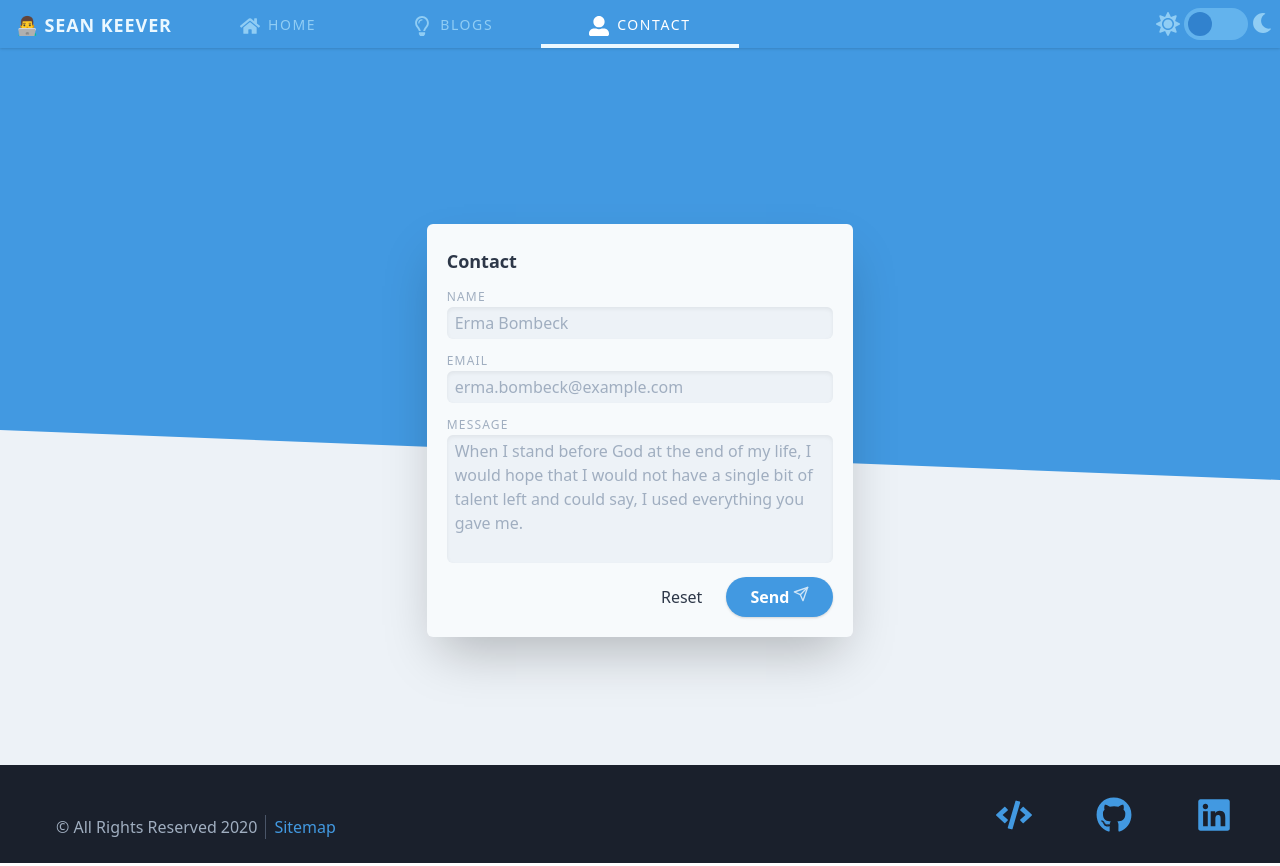
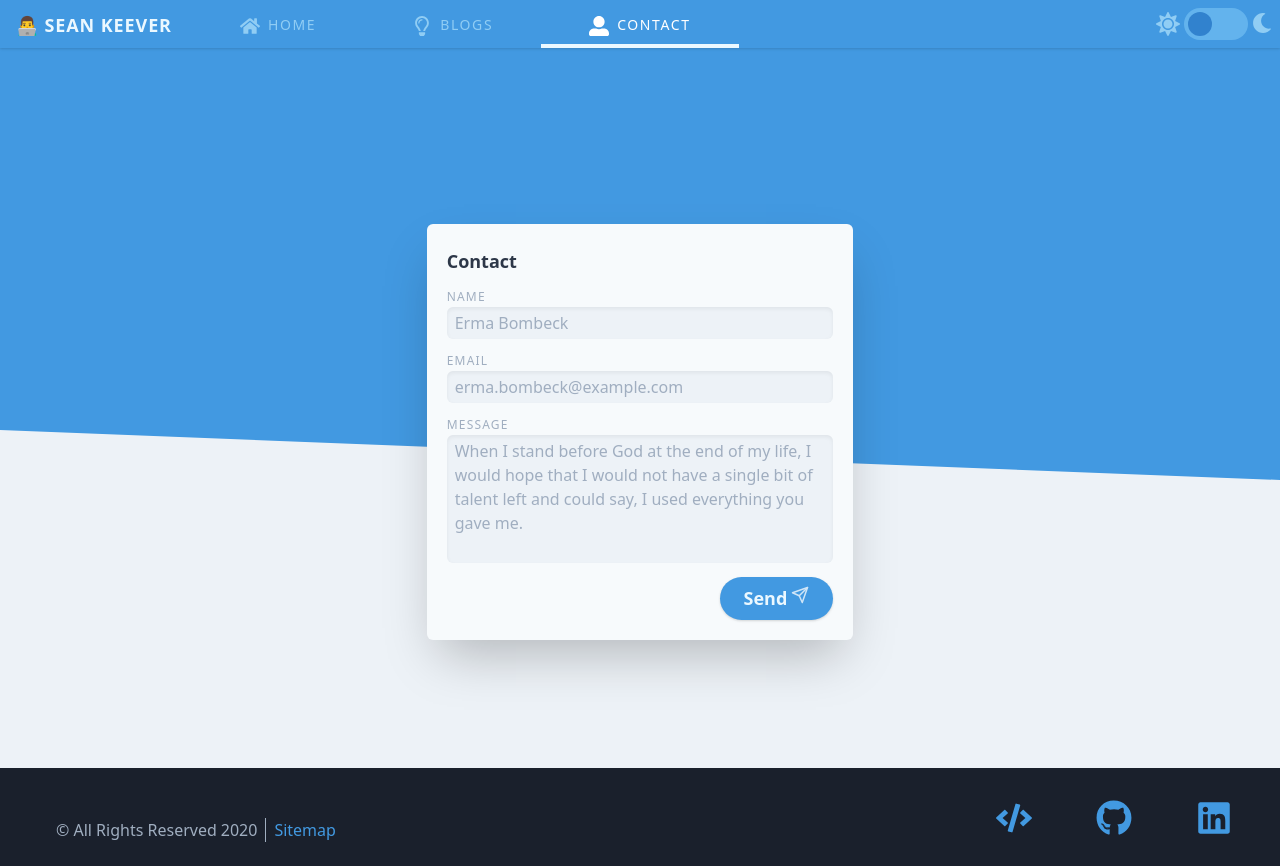
Before and after one commit to swkeever/skies.dev, a Gatsby site: page /contact in a window 1280 px wide. Built offline with nearby package versions, Linux system fonts and the light colour scheme; Gatsby itself is replaced by a stand-in of ours.

Commit message:
factors out button component, changes call to action on blog, makes brand clickable

```diff
--- a/package.json
+++ b/package.json
@@ -77,7 +77,8 @@
   },
   "husky": {
     "hooks": {
-      "pre-commit": "lint-staged"
+      "pre-commit": "lint-staged",
+      "pre-push": "npm test"
     }
   },
   "lint-staged": {
--- a/src/components/Button.tsx
+++ b/src/components/Button.tsx
@@ -1,31 +1,69 @@
-import React from 'react';
+/* eslint-disable react/jsx-props-no-spreading */
+import React, { ReactNode } from 'react';
 import { Link } from 'gatsby';
-import routes from '../utils/routes';
+import { toTitleCase } from '../utils/strings';
 
-export default function Button() {
-  return (
-    <Link
-      to={routes.contact}
-      className={`
+export default function Button({
+  tag,
+  to = '',
+  color,
+  className = '',
+  children,
+  props,
+}: {
+  tag: 'button' | 'a' | 'Link';
+  to?: string;
+  className?: string;
+  color: 'primary' | 'light';
+  children: ReactNode;
+  props?: Object;
+}) {
+  const capitalizedColor = toTitleCase(color);
+
+  const styles = `
     inline-block
-        bg-light
-        text-onLight
-        hover:text-onLight
+    bg-${color}
+    text-on${capitalizedColor}
+    hover:text-on${capitalizedColor}
     rounded-full
     focus:outline-none
     px-4
     py-2
-        mt-4
-        mb-8
-        lg:mt-6
     font-bold
     lg:px-6
     lg:text-lg
     shadow
     active:shadow-none
-      `}
+    ${className}
+  `;
+
+  switch (tag) {
+    case 'button':
+      return (
+        // eslint-disable-next-line react/button-has-type
+        <button className={styles} {...props}>
+          {children}
+        </button>
+      );
+    case 'a':
+      return (
+        <a
+          href={to}
+          rel="noopener noreferrer"
+          target="_blank"
+          className={styles}
+          {...props}
         >
-      Contact me
+          {children}
+        </a>
+      );
+    case 'Link':
+      return (
+        <Link to={to} className={styles} {...props}>
+          {children}
         </Link>
       );
+    default:
+      throw new Error('unknown button type');
   }
+}
--- a/src/components/layout/Footer.tsx
+++ b/src/components/layout/Footer.tsx
@@ -80,7 +80,7 @@ export default function Footer() {
           list-none
           flex
           divide-x
-          divide-onNeutralBgSoft
+          divide-neutral
         `}
         >
           <li className={styles.adminLi}>
--- a/src/components/layout/header/Brand.tsx
+++ b/src/components/layout/header/Brand.tsx
@@ -1,8 +1,11 @@
 import React from 'react';
+import { Link } from '@reach/router';
+import routes from '../../../utils/routes';
 
 export default function Brand() {
   return (
-    <div
+    <Link
+      to={routes.home}
       className={`
           z-50
           hidden
@@ -26,6 +29,6 @@ export default function Brand() {
       </span>
       {' '}
       Sean Keever
-    </div>
+    </Link>
   );
 }
--- a/src/components/pages/blog/CallToAction.tsx
+++ b/src/components/pages/blog/CallToAction.tsx
@@ -2,6 +2,7 @@ import React from 'react';
 import { FaEdit } from 'react-icons/fa';
 import Container from './Container';
 import ShareCallToAction from './ShareCallToAction';
+import Button from '../../Button';
 
 export default function CallToAction({ editUrl }: { editUrl: string }) {
   return (
@@ -25,35 +26,14 @@ export default function CallToAction({ editUrl }: { editUrl: string }) {
             lg:text-3xl
           `}
         >
-          Thanks for reading!
-          <span
-            role="img"
-            aria-label="Cool"
-            className={`
-            ml-2
-          `}
-          >
-            😎
-          </span>
+          Can this document be improved?
         </h2>
-        <a
-          rel="noopener noreferrer"
-          target="_blank"
-          href={editUrl}
+        <Button
+          tag="a"
+          to={editUrl}
+          color="primary"
           className={`
             mt-8
-            inline-block
-            bg-primary
-            text-light
-            hover:text-light
-            hover:underline
-            shadow
-            cursor-pointer
-            active:shadow-none
-            font-bold
-            rounded-full
-            px-4
-            py-1
           `}
         >
           Edit on GitHub
@@ -65,7 +45,7 @@ export default function CallToAction({ editUrl }: { editUrl: string }) {
               text-onPrimarySoft
             `}
           />
-        </a>
+        </Button>
         <ShareCallToAction />
       </Container>
     </div>
--- a/src/components/pages/contact/form/buttons/Reset.tsx
+++ /dev/null
@@ -1,33 +0,0 @@
-import React from 'react';
-
-export default function Reset({
-  setName,
-  setEmail,
-  setMessage,
-}: {
-  setName: Function;
-  setEmail: Function;
-  setMessage: Function;
-}) {
-  return (
-    <button
-      type="button"
-      className={`
-                px-4
-                hover:pt-0
-                mr-2
-                text-onNeutral
-                hover:border-b
-                hover:border-neutral
-                focus:outline-none
-          `}
-      onClick={() => {
-        setName('');
-        setEmail('');
-        setMessage('');
-      }}
-    >
-      Reset
-    </button>
-  );
-}
--- a/src/components/pages/contact/form/buttons/Send.tsx
+++ /dev/null
@@ -1,34 +0,0 @@
-import React from 'react';
-import { FiSend } from 'react-icons/fi';
-
-export default function Send() {
-  return (
-    <button
-      type="submit"
-      className={`
-        bg-primary
-        rounded-full
-        px-6
-        py-2
-        text-light
-        font-bold
-        shadow
-        active:shadow-none
-        focus:outline-none
-      `}
-    >
-      Send
-      <span
-        className={`
-          inline-block
-          ml-1
-          align-text-top
-          text-light
-          opacity-75
-        `}
-      >
-        <FiSend />
-      </span>
-    </button>
-  );
-}
--- a/src/components/pages/contact/form/buttons/index.tsx
+++ /dev/null
@@ -1,25 +0,0 @@
-import React from 'react';
-import Reset from './Reset';
-import Send from './Send';
-
-export default function Buttons({
-  setMessage,
-  setEmail,
-  setName,
-}: {
-  setMessage: Function;
-  setEmail: Function;
-  setName: Function;
-}) {
-  return (
-    <div
-      className={`
-        flex
-        justify-end
-      `}
-    >
-      <Reset setMessage={setMessage} setName={setName} setEmail={setEmail} />
-      <Send />
-    </div>
-  );
-}
--- a/src/components/pages/contact/form/index.tsx
+++ b/src/components/pages/contact/form/index.tsx
@@ -1,9 +1,10 @@
 import React, { useState, useEffect } from 'react';
+import { FiSend } from 'react-icons/fi';
 import { Input, TextArea } from './Field';
 import Gotcha from './Gotcha';
-import Buttons from './buttons';
 import randomQuote from '../../../../utils/quotes';
 import { toHandle } from '../../../../utils/strings';
+import Button from '../../../Button';
 
 export default function Form() {
   const [name, setName] = useState('');
@@ -30,6 +31,7 @@ export default function Form() {
       action="https://formspree.io/maypervg"
       className={`
         w-auto
+        clearfix
       `}
     >
       <Gotcha />
@@ -59,7 +61,25 @@ export default function Form() {
         name="message"
         id="message"
       />
-      <Buttons setName={setName} setEmail={setEmail} setMessage={setMessage} />
+      <Button
+        tag="button"
+        color="primary"
+        className="float-right"
+        type="submit"
+      >
+        Send
+        <span
+          className={`
+          inline-block
+          ml-1
+          align-text-top
+          text-light
+          opacity-75
+        `}
+        >
+          <FiSend />
+        </span>
+      </Button>
     </form>
   );
 }
--- a/src/pages/index.tsx
+++ b/src/pages/index.tsx
@@ -8,6 +8,7 @@ import Section from '../components/pages/home/Section';
 import Content from '../components/pages/home/Content';
 import DiagonalBg from '../components/pages/home/DiagonalBg';
 import PrimaryBg from '../components/pages/home/PrimaryBg';
+import routes from '../utils/routes';
 
 const IndexPage = () => {
   const svgStyles = `
@@ -71,7 +72,18 @@ const IndexPage = () => {
               My full stack web development experience can help you get your
               project off the ground.
             </p>
-            <Button />
+            <Button
+              tag="Link"
+              to={routes.contact}
+              color="light"
+              className={`
+                mt-4
+                mb-8
+                lg:mt-6
+              `}
+            >
+              Contact me
+            </Button>
           </Content>
           <Product className={svgStyles} />
         </Section>
--- a/src/utils/links.ts
+++ b/src/utils/links.ts
@@ -14,7 +14,7 @@ const links = {
     )}&title=&summary=&source=`,
     twitter: (pathname: string): string => `https://twitter.com/intent/tweet?text=${withSiteUrl(pathname)}`,
   },
-  editOnGithub: (filepath: string): string => `https://github.com/swkeever/swkeever.github.io/edit/develop/src/${filepath}`,
+  editOnGithub: (filepath: string): string => `https://github.com/swkeever/swkeever.github.io/blob/develop/src/${filepath}`,
 };
 
 export function slugToLink(slug: string): string {
--- a/src/utils/strings.ts
+++ b/src/utils/strings.ts
@@ -1,4 +1,11 @@
-// eslint-disable-next-line import/prefer-default-export
 export function toHandle(name: string): string {
   return name.replace(/[.]/g, '').replace(/\s+/g, '.').toLowerCase();
 }
+
+// source: https://stackoverflow.com/questions/196972/convert-string-to-title-case-with-javascript
+export function toTitleCase(str: string): string {
+  return str.replace(
+    /\w\S*/g,
+    (txt) => txt.charAt(0).toUpperCase() + txt.substr(1).toLowerCase(),
+  );
+}
```
Lines whose indentation alone changed are shown as unchanged.
